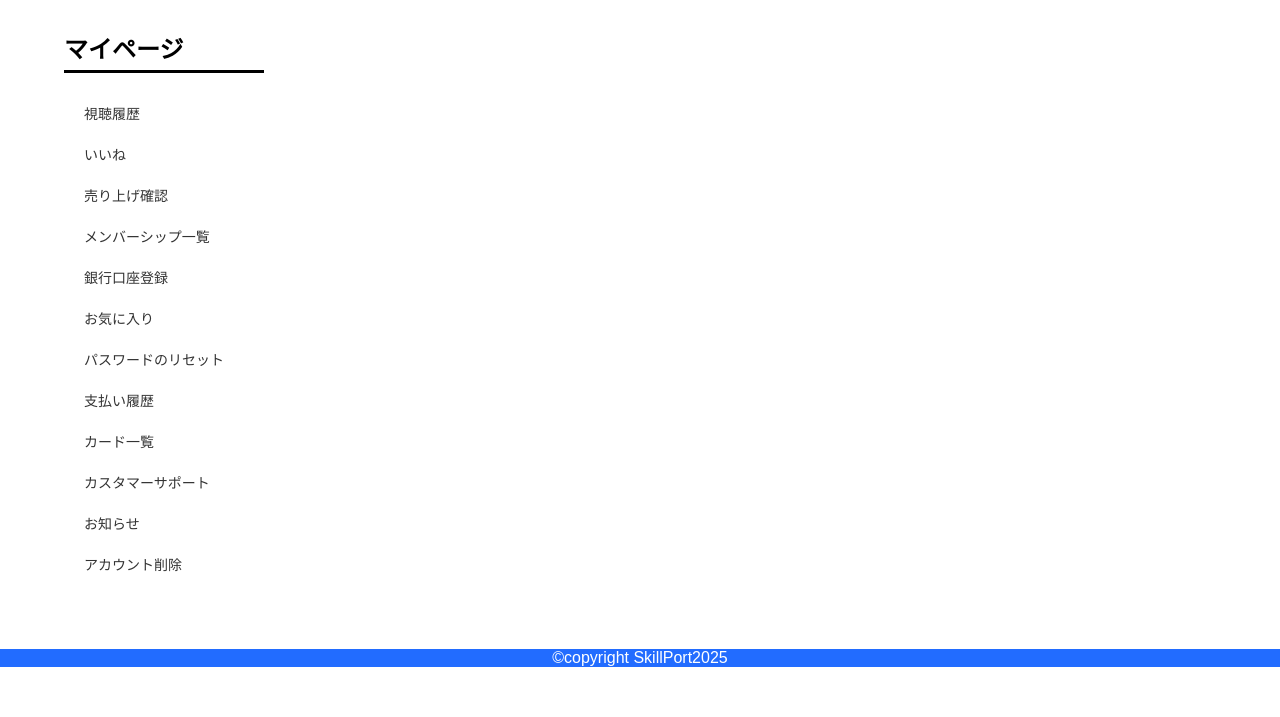
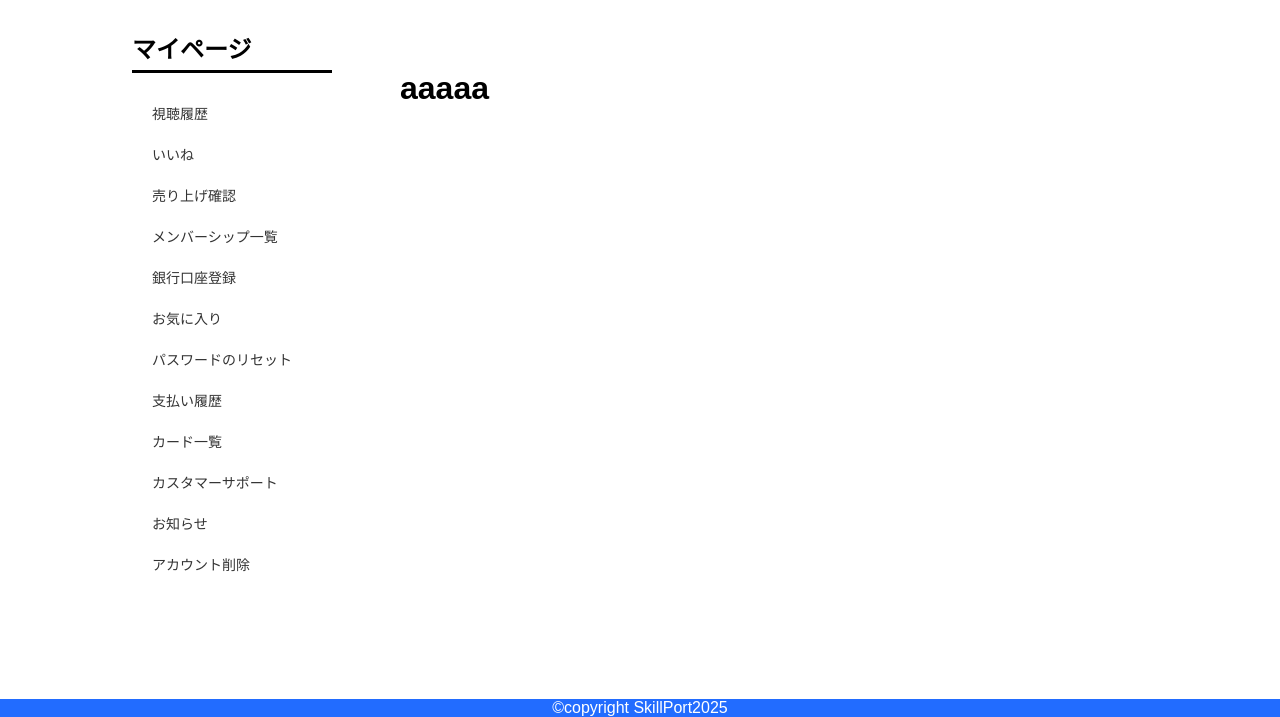
Before and after one commit to Team01skillport/Skillport, a Flask app: template skillPort/app/templates/my_page/mp_menu.html in a window 1280 px wide. Shown: the part 112-829 px from the top of the page. Before the commit the page ends 779 px from the top, so only its background shows below. Run offline with Flask 3, Linux system fonts and the light colour scheme; the template is opened without the code that fills it, so the values that code supplies are empty.

Commit message:
my_page.cssの更新

```diff
--- a/skillPort/app/static/css/my_page_top.css
+++ b/skillPort/app/static/css/my_page_top.css
@@ -6,11 +6,20 @@ body {
 /* ========================================================= */
 /* マイページ (My Page) 基礎佈局 */
 /* ========================================================= */
+.main-container {
+  display: flex;
+}
+
+#main_content {
+  width: 100%;
+  max-width: 70vw;
+  margin: 3rem 7rem 3rem 3rem;
+}
 
 .mypage-container {
-  width: 90%;
-  max-width: 1200px;
-  margin: 30px auto 50px auto;
+  width: auto;
+  max-width: 30vw;
+  margin: 30px 0 50px 7rem;
   padding: 0 20px;
   display: flex; /* 啟用 Flexbox 進行側邊欄和內容區域佈局 */
   gap: 40px; /* 側邊欄和內容之間的間距 */
--- a/skillPort/app/static/js/my_page.js
+++ b/skillPort/app/static/js/my_page.js
@@ -8,8 +8,8 @@ $(".menu_link").on("click", function (e) {
     dataType: "html",
     method: "GET",
   })
-    .done(function (response) {
-      $("#main-content").html(response);
+    .done(function (data) {
+      $("#main-content").html(data);
     })
     .fail(function () {
       console.log("FAILED");
--- a/skillPort/app/templates/my_page/mp_menu.html
+++ b/skillPort/app/templates/my_page/mp_menu.html
@@ -2,6 +2,7 @@
 content %}
 <link rel="stylesheet" href="../../static/css/my_page_top.css" />
 <!-- メニューだけのCSSファイルが必要 -->
+<div class="main-container">
   <div class="mypage-container">
     <div class="mypage-sidebar">
       <h1 class="mypage-title">マイページ</h1>
@@ -14,7 +15,9 @@ content %}
             <a href="" data-target="likes_list" class="menu_link">いいね</a>
           </li>
           <li>
-          <a href="" data-target="sales_list" class="menu_link">売り上げ確認</a>
+            <a href="" data-target="sales_list" class="menu_link"
+              >売り上げ確認</a
+            >
           </li>
           <li>
             <a href="" data-target="membership_list" class="menu_link"
@@ -50,7 +53,9 @@ content %}
             >
           </li>
           <li>
-          <a href="" data-target="notifications" class="menu_link">お知らせ</a>
+            <a href="" data-target="notifications" class="menu_link"
+              >お知らせ</a
+            >
           </li>
           <li>
             <a href="" data-target="delete_account" class="menu_link"
@@ -60,7 +65,8 @@ content %}
         </nav>
       </ul>
     </div>
-  <div id="main_content"></div>
+  </div>
+  <div id="main_content"><h1>aaaaa</h1></div>
 </div>
 
 <script src="../../static/js/jquery-3.7.0.min.js"></script>
```
Lines whose indentation alone changed are shown as unchanged.
